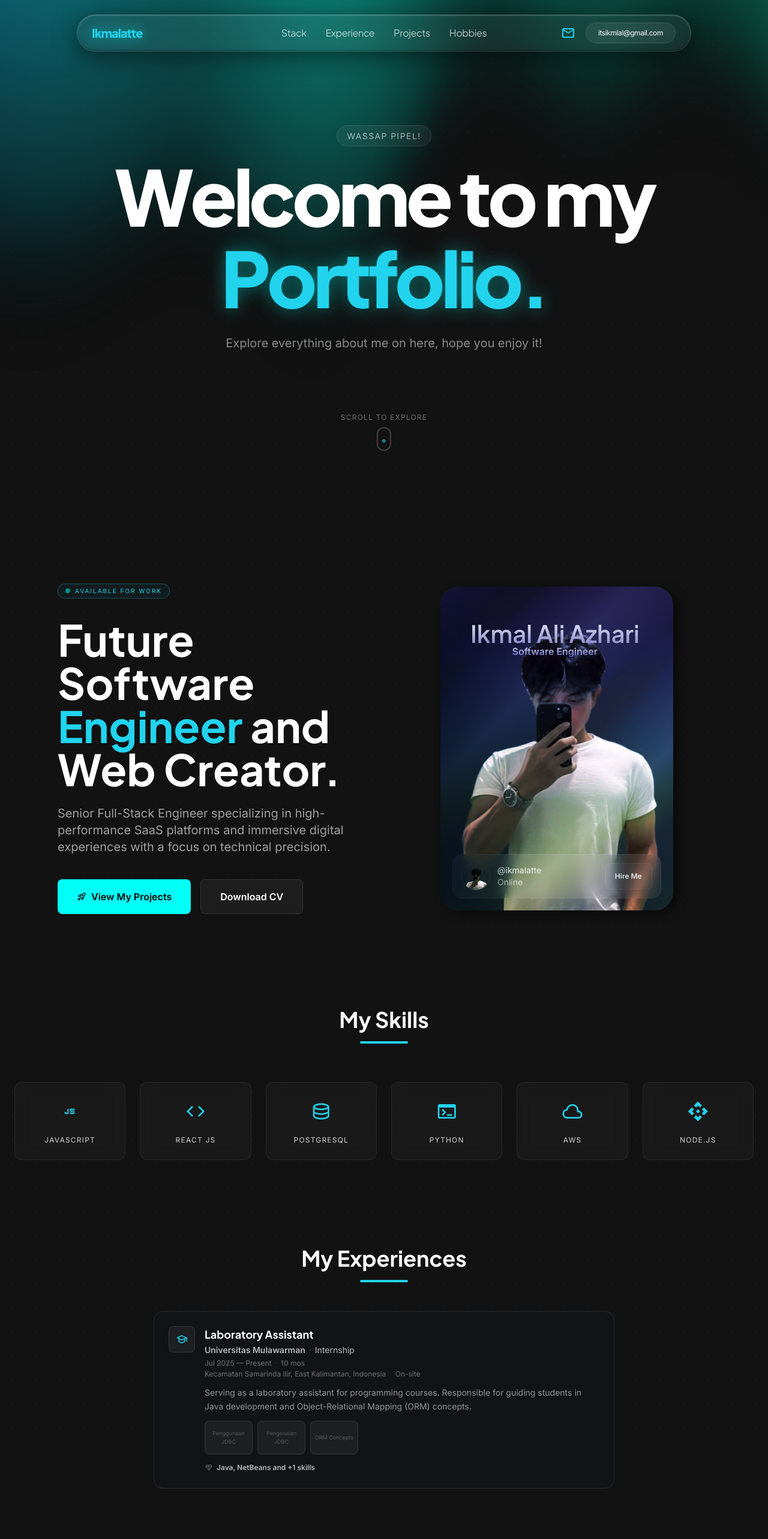
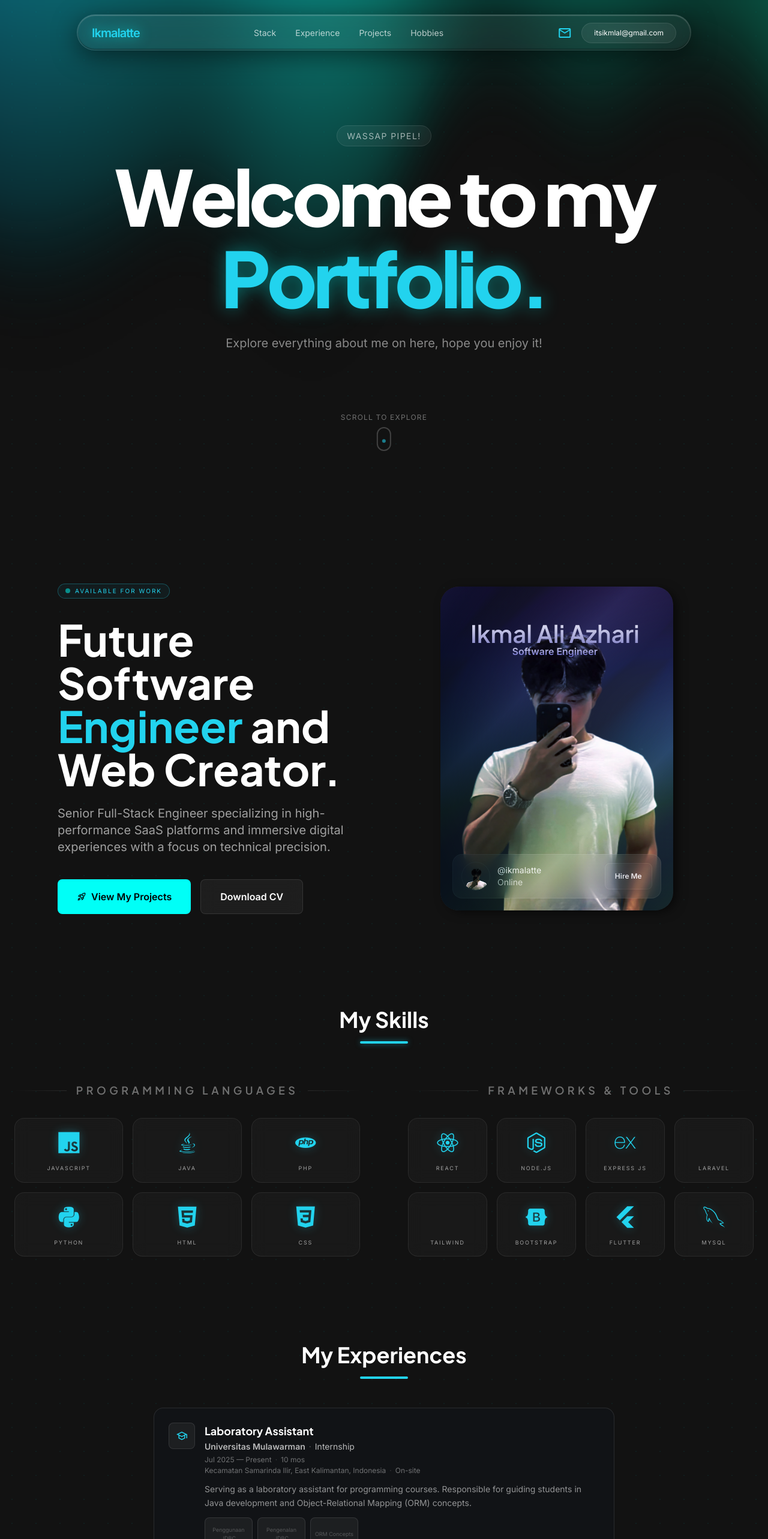
Before and after one commit to ikmalalo/portfolioikmalreact, a React (Vite) app: page / in a window 1280 px wide. Shown: the top 2566 px of the page at 60% size. Built offline with nearby package versions, Linux system fonts and the light colour scheme.

Commit message:
feat: add TechStack and Experience components with GSAP animations and update index dependencies

```diff
--- a/index.html
+++ b/index.html
@@ -8,6 +8,7 @@
     <script src="https://cdn.tailwindcss.com?plugins=forms,container-queries"></script>
     <link href="https://fonts.googleapis.com/css2?family=Plus+Jakarta+Sans:wght@400;600;700;800&family=Inter:wght@400;600&display=swap" rel="stylesheet" />
     <link href="https://fonts.googleapis.com/css2?family=Material+Symbols+Outlined:wght,FILL@100..700,0..1&display=swap" rel="stylesheet" />
+    <link rel="stylesheet" href="https://cdn.jsdelivr.net/gh/devicons/devicon@latest/devicon.min.css" />
     <script>
       tailwind.config = {
         darkMode: 'class',
--- a/src/components/Navbar.jsx
+++ b/src/components/Navbar.jsx
@@ -1,9 +1,9 @@
 import React, { useState, useEffect } from 'react';
 import { motion, AnimatePresence } from 'motion/react';
-import StarBorder from './StarBorder';
 
 const Navbar = () => {
   const [isCollapsed, setIsCollapsed] = useState(false);
+  const [isMobileMenuOpen, setIsMobileMenuOpen] = useState(false);
   const [lastScrollY, setLastScrollY] = useState(0);
 
   useEffect(() => {
@@ -11,6 +11,7 @@ const Navbar = () => {
       const currentScrollY = window.scrollY;
       if (currentScrollY > lastScrollY && currentScrollY > 100) {
         setIsCollapsed(true);
+        setIsMobileMenuOpen(false); // Close menu on scroll down
       } else if (currentScrollY < lastScrollY) {
         setIsCollapsed(false);
       }
@@ -21,63 +22,113 @@ const Navbar = () => {
     return () => window.removeEventListener('scroll', handleScroll);
   }, [lastScrollY]);
 
+  const navLinks = [
+    { name: 'Stack', href: '#stack' },
+    { name: 'Experience', href: '#experience' },
+    { name: 'Projects', href: '#projects' },
+    { name: 'Hobbies', href: '#hobbies' },
+  ];
+
   return (
     <nav
-      className={`fixed top-6 left-1/2 -translate-x-1/2 max-w-5xl z-50 bg-white/5 backdrop-blur-2xl border border-white/10 shadow-[inset_0_1px_2px_rgba(255,255,255,0.3),inset_0_-1px_2px_rgba(0,0,0,0.5),0_10px_40px_rgba(0,0,0,0.5)] rounded-full overflow-hidden min-h-[60px] transition-all duration-500 ease-[cubic-bezier(0.4,0,0.2,1)] ${
-        isCollapsed ? 'w-[200px]' : 'w-[95%]'
+      className={`fixed top-6 left-1/2 -translate-x-1/2 max-w-5xl z-50 bg-white/5 backdrop-blur-2xl border border-white/10 shadow-[inset_0_1px_2px_rgba(255,255,255,0.3),inset_0_-1px_2px_rgba(0,0,0,0.5),0_10px_40px_rgba(0,0,0,0.5)] rounded-[32px] overflow-hidden transition-all duration-500 ease-[cubic-bezier(0.4,0,0.2,1)] ${
+        isCollapsed ? 'w-[200px] h-[60px]' : isMobileMenuOpen ? 'w-[95%] h-[150px]' : 'w-[95%] h-[60px]'
       }`}
     >
-      <div className="relative w-full h-[60px] flex items-center justify-center font-h1 tracking-tight">
+      <div className="relative w-full h-full">
+        {/* Header Area (Always visible part) */}
+        <div className="h-[60px] w-full flex items-center justify-between px-6">
           {/* Logo */}
           <div
-          className={`absolute text-xl font-black tracking-tighter text-cyan-400 drop-shadow-[0_0_10px_rgba(0,255,247,0.5)] whitespace-nowrap z-20 transition-all duration-500 ease-[cubic-bezier(0.4,0,0.2,1)] ${
-            isCollapsed ? 'left-1/2 -translate-x-1/2' : 'left-6 translate-x-0'
+            className={`text-xl font-black tracking-tighter text-cyan-400 drop-shadow-[0_0_10px_rgba(0,255,247,0.5)] whitespace-nowrap transition-all duration-500 ease-[cubic-bezier(0.4,0,0.2,1)] ${
+              isCollapsed ? 'absolute left-1/2 -translate-x-1/2' : ''
             }`}
           >
             Ikmalatte
           </div>
 
-        {/* Menus & Button */}
           <AnimatePresence>
             {!isCollapsed && (
               <>
-              {/* Center/Right Links - Hidden on mobile, shown on md+ */}
+                {/* Desktop Menu */}
                 <motion.div
-                initial={{ opacity: 0, scale: 0.95, filter: "blur(4px)" }}
-                animate={{ opacity: 1, scale: 1, filter: "blur(0px)" }}
-                exit={{ opacity: 0, scale: 0.95, filter: "blur(4px)" }}
-                transition={{ duration: 0.2 }}
-                className="hidden md:flex gap-8 items-center whitespace-nowrap z-10 text-sm md:text-base"
+                  initial={{ opacity: 0, scale: 0.95 }}
+                  animate={{ opacity: 1, scale: 1 }}
+                  exit={{ opacity: 0, scale: 0.95 }}
+                  className="hidden md:flex gap-8 items-center"
                 >
-                <a className="text-white/70 hover:text-white hover:drop-shadow-[0_0_8px_rgba(255,255,255,0.8)] transition-all" href="#stack">Stack</a>
-                <a className="text-white/70 hover:text-white hover:drop-shadow-[0_0_8px_rgba(255,255,255,0.8)] transition-all" href="#experience">Experience</a>
-                <a className="text-white/70 hover:text-white hover:drop-shadow-[0_0_8px_rgba(255,255,255,0.8)] transition-all" href="#projects">Projects</a>
-                <a className="text-white/70 hover:text-white hover:drop-shadow-[0_0_8px_rgba(255,255,255,0.8)] transition-all" href="#hobbies">Hobbies</a>
+                  {navLinks.map((link) => (
+                    <a
+                      key={link.name}
+                      className="text-white/70 hover:text-white hover:drop-shadow-[0_0_8px_rgba(255,255,255,0.8)] transition-all text-sm font-medium"
+                      href={link.href}
+                    >
+                      {link.name}
+                    </a>
+                  ))}
                 </motion.div>
 
-              {/* Right Button */}
+                {/* Desktop Email Button */}
                 <motion.div
                   initial={{ opacity: 0, x: 20 }}
                   animate={{ opacity: 1, x: 0 }}
                   exit={{ opacity: 0, x: 20 }}
-                transition={{ duration: 0.2 }}
-                className="absolute right-6 hidden md:flex items-center gap-4 z-10"
+                  className="hidden md:flex items-center gap-4"
                 >
                   <span className="material-symbols-outlined text-cyan-400">mail</span>
-                <StarBorder
-                  as="a"
+                  <a
                     href="mailto:itsikmlal@gmail.com"
-                  color="#00fff7"
-                  speed="3s"
-                  className="hover:shadow-[0_0_20px_rgba(0,255,247,0.4)] transition-all cursor-pointer"
-                  style={{ borderRadius: '9999px' }}
+                    className="bg-white/5 backdrop-blur-xl border border-white/10 text-white px-5 py-2 rounded-full font-label-caps text-xs hover:bg-white/10 hover:border-cyan-400/50 hover:shadow-[0_0_20px_rgba(0,255,247,0.2)] transition-all whitespace-nowrap"
                   >
-                  <div className="block bg-white/5 backdrop-blur-xl border border-white/10 text-white px-5 py-2 rounded-full font-label-caps text-xs hover:bg-white/10 transition-colors whitespace-nowrap">
                     itsikmlal@gmail.com
+                  </a>
+                </motion.div>
+
+                {/* Mobile Menu Toggle */}
+                <motion.button
+                  initial={{ opacity: 0 }}
+                  animate={{ opacity: 1 }}
+                  exit={{ opacity: 0 }}
+                  onClick={() => setIsMobileMenuOpen(!isMobileMenuOpen)}
+                  className="md:hidden text-white p-2 flex items-center justify-center"
+                >
+                  <span className="material-symbols-outlined text-2xl">
+                    {isMobileMenuOpen ? 'close' : 'menu'}
+                  </span>
+                </motion.button>
+              </>
+            )}
+          </AnimatePresence>
         </div>
-                </StarBorder>
+
+        {/* Mobile Menu Content */}
+        <AnimatePresence>
+          {isMobileMenuOpen && !isCollapsed && (
+            <motion.div
+              initial={{ opacity: 0, y: -10 }}
+              animate={{ opacity: 1, y: 0 }}
+              exit={{ opacity: 0, y: -10 }}
+              className="md:hidden flex flex-row flex-wrap items-center justify-center gap-x-6 gap-y-4 px-6 pb-6"
+            >
+              <div className="h-[1px] w-full bg-white/10 mb-2"></div>
+              {navLinks.map((link) => (
+                <a
+                  key={link.name}
+                  onClick={() => setIsMobileMenuOpen(false)}
+                  className="text-white/70 hover:text-white text-sm font-medium transition-all"
+                  href={link.href}
+                >
+                  {link.name}
+                </a>
+              ))}
+              <a
+                href="mailto:itsikmlal@gmail.com"
+                className="bg-white/5 border border-white/10 text-white px-4 py-2 rounded-full font-label-caps text-[10px] hover:bg-white/10 transition-all flex items-center gap-2"
+              >
+                <span className="material-symbols-outlined text-cyan-400 text-sm">mail</span>
+                Email
+              </a>
             </motion.div>
-            </>
           )}
         </AnimatePresence>
       </div>
--- a/src/components/TechStack.jsx
+++ b/src/components/TechStack.jsx
@@ -1,30 +1,68 @@
 import React from 'react';
 
-const stackItems = [
-  { name: 'JavaScript', icon: 'javascript' },
-  { name: 'React JS', icon: 'code' },
-  { name: 'PostgreSQL', icon: 'database' },
-  { name: 'Python', icon: 'terminal' },
-  { name: 'AWS', icon: 'cloud' },
-  { name: 'Node.js', icon: 'api' },
+const languages = [
+  { name: 'JavaScript', icon: 'devicon-javascript-plain' },
+  { name: 'Java', icon: 'devicon-java-plain' },
+  { name: 'PHP', icon: 'devicon-php-plain' },
+  { name: 'Python', icon: 'devicon-python-plain' },
+  { name: 'HTML', icon: 'devicon-html5-plain' },
+  { name: 'CSS', icon: 'devicon-css3-plain' },
 ];
+
+const frameworks = [
+  { name: 'React', icon: 'devicon-react-original' },
+  { name: 'Node.js', icon: 'devicon-nodejs-plain' },
+  { name: 'Express JS', icon: 'devicon-express-original' },
+  { name: 'Laravel', icon: 'devicon-laravel-original' },
+  { name: 'Tailwind', icon: 'devicon-tailwindcss-original' },
+  { name: 'Bootstrap', icon: 'devicon-bootstrap-plain' },
+  { name: 'Flutter', icon: 'devicon-flutter-plain' },
+  { name: 'MySQL', icon: 'devicon-mysql-plain' },
+];
+
+const SkillCard = ({ item }) => (
+  <div className="group glass-card p-4 flex flex-col items-center gap-3 rounded-2xl border border-white/5 bg-white/[0.03] hover:bg-white/[0.08] hover:border-cyan-400/30 hover:-translate-y-1 transition-all duration-300">
+    <div className="w-12 h-12 flex items-center justify-center text-cyan-400 group-hover:text-white transition-colors duration-300">
+      <i className={`${item.icon} text-4xl drop-shadow-[0_0_8px_rgba(34,211,238,0.3)] group-hover:drop-shadow-[0_0_12px_rgba(255,255,255,0.5)] transition-all`}></i>
+    </div>
+    <span className="font-label-caps text-[9px] text-white/60 group-hover:text-white uppercase tracking-[0.2em] transition-colors duration-300 text-center">
+      {item.name}
+    </span>
+  </div>
+);
 
 const TechStack = () => {
   return (
     <section className="pt-section-padding pb-8 px-gutter max-w-7xl mx-auto" id="stack">
       <div className="flex flex-col items-center mb-16">
         <h2 className="font-h2 text-4xl font-bold text-white mb-4">My Skills</h2>
-        <div className="h-1 w-20 bg-cyan-400 rounded-full"></div>
+        <div className="h-1 w-20 bg-cyan-400 rounded-full shadow-[0_0_10px_rgba(34,211,238,0.5)]"></div>
       </div>
-      <div className="grid grid-cols-2 md:grid-cols-4 lg:grid-cols-6 gap-6">
-        {stackItems.map((item) => (
-          <div key={item.name} className="glass-card p-6 flex flex-col items-center gap-4 rounded-xl">
-            <div className="w-12 h-12 flex items-center justify-center text-cyan-400">
-              <span className="material-symbols-outlined text-4xl">{item.icon}</span>
-            </div>
-            <span className="font-label-caps text-xs text-white/80 uppercase tracking-widest">{item.name}</span>
+
+      <div className="grid md:grid-cols-2 gap-12 lg:gap-20">
+        {/* Programming Languages */}
+        <div className="space-y-8">
+          <div className="flex items-center gap-4">
+            <div className="h-[1px] flex-1 bg-gradient-to-r from-transparent to-white/10"></div>
+            <h3 className="font-h2 text-lg text-white/40 uppercase tracking-[0.3em] font-semibold whitespace-nowrap">Programming Languages</h3>
+            <div className="h-[1px] flex-1 bg-gradient-to-l from-transparent to-white/10"></div>
           </div>
-        ))}
+          <div className="grid grid-cols-2 sm:grid-cols-3 gap-4">
+            {languages.map((item) => <SkillCard key={item.name} item={item} />)}
+          </div>
+        </div>
+
+        {/* Frameworks & Tools */}
+        <div className="space-y-8">
+          <div className="flex items-center gap-4">
+            <div className="h-[1px] flex-1 bg-gradient-to-r from-transparent to-white/10"></div>
+            <h3 className="font-h2 text-lg text-white/40 uppercase tracking-[0.3em] font-semibold whitespace-nowrap">Frameworks & Tools</h3>
+            <div className="h-[1px] flex-1 bg-gradient-to-l from-transparent to-white/10"></div>
+          </div>
+          <div className="grid grid-cols-2 sm:grid-cols-3 lg:grid-cols-4 gap-4">
+            {frameworks.map((item) => <SkillCard key={item.name} item={item} />)}
+          </div>
+        </div>
       </div>
     </section>
   );
```
Also changed, not shown: src/components/Experience.jsx (+8 -0 lines). Lines whose indentation alone changed are shown as unchanged.
